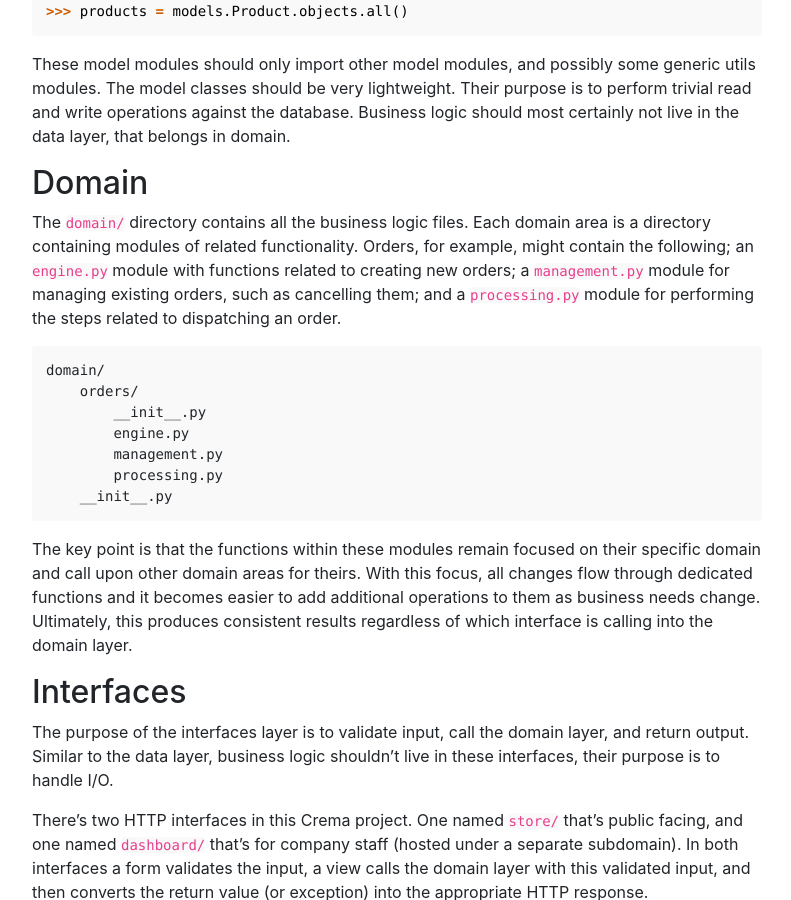
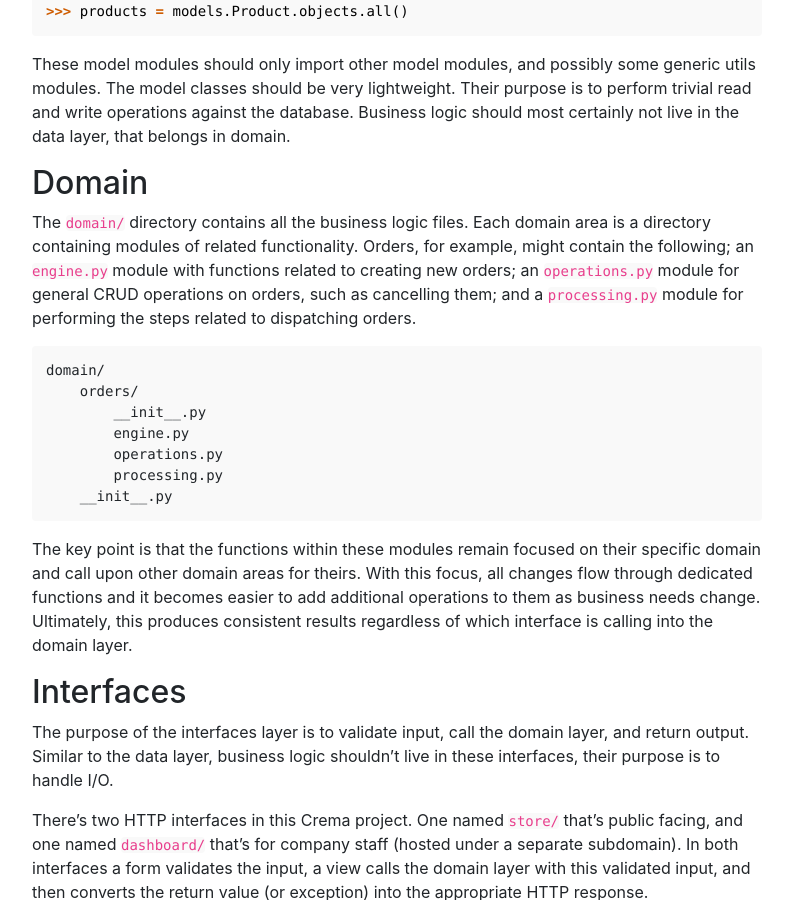
Before and after one commit to jamesbeith/jamesbeith.github.io, a Jekyll site: the page built from _posts/2018-06-25-how-to-structure-django-projects.md, in a window 1280 px wide and 900 px high, scrolled down 1489 px. Shown: the whole window, without its empty margins (243-1034 px from the left). Built offline with Jekyll 4.4.1, drawn with Linux system fonts in a browser that asks for light colours.

Commit message:
Rename domain module used for general CRUD ops

````diff
--- a/_posts/2018-06-25-how-to-structure-django-projects.md
+++ b/_posts/2018-06-25-how-to-structure-django-projects.md
@@ -64,14 +64,14 @@ These model modules should only import other model modules, and possibly some ge
 
 ## Domain
 
-The `domain/` directory contains all the business logic files. Each domain area is a directory containing modules of related functionality. Orders, for example, might contain the following; an `engine.py` module with functions related to creating new orders; a `management.py` module for managing existing orders, such as cancelling them; and a `processing.py` module for performing the steps related to dispatching an order.
+The `domain/` directory contains all the business logic files. Each domain area is a directory containing modules of related functionality. Orders, for example, might contain the following; an `engine.py` module with functions related to creating new orders; an `operations.py` module for general CRUD operations on orders, such as cancelling them; and a `processing.py` module for performing the steps related to dispatching orders.
 
 ```plaintext
 domain/
     orders/
         __init__.py
         engine.py
-        management.py
+        operations.py
         processing.py
     __init__.py
 ```
````
